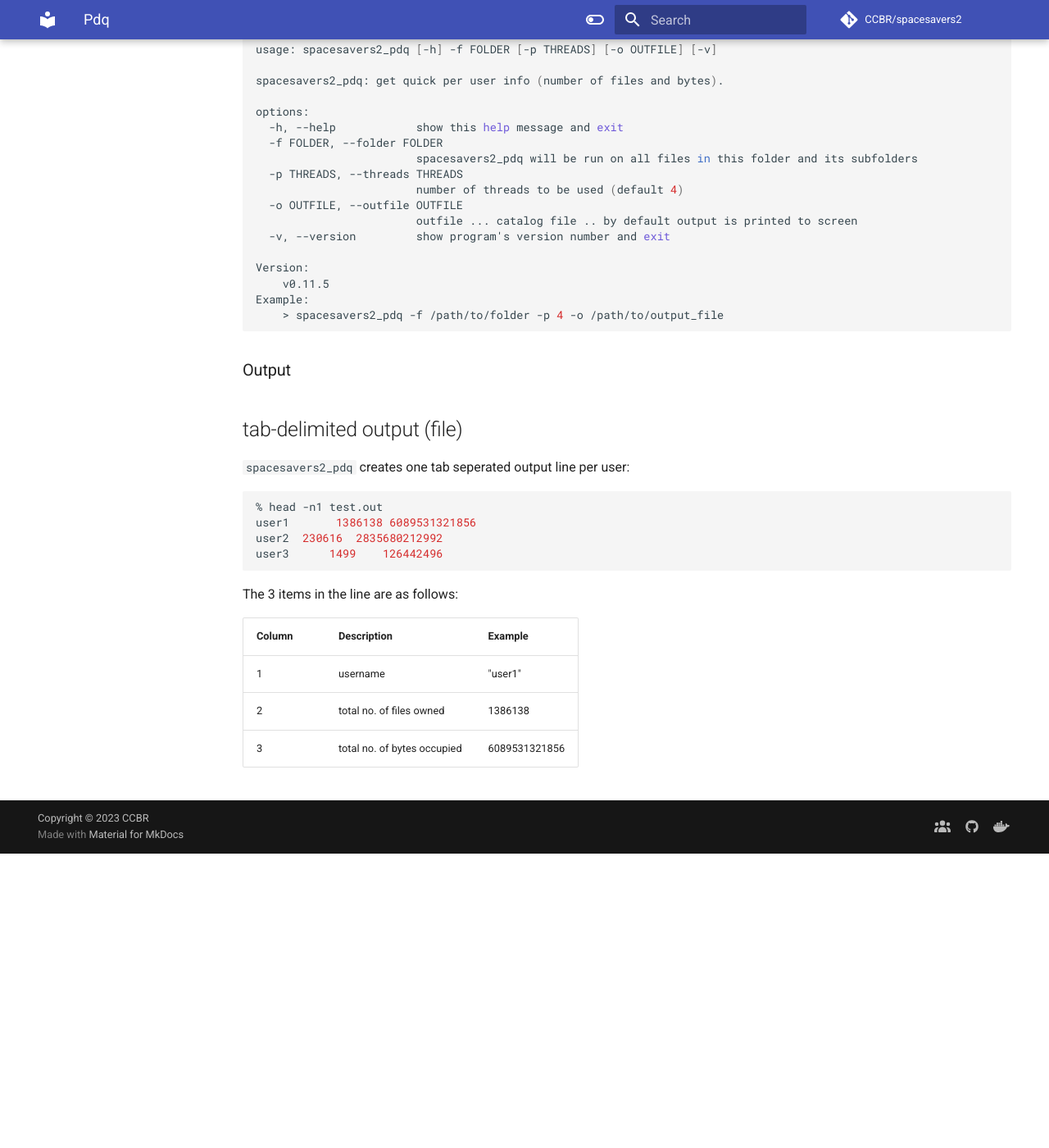
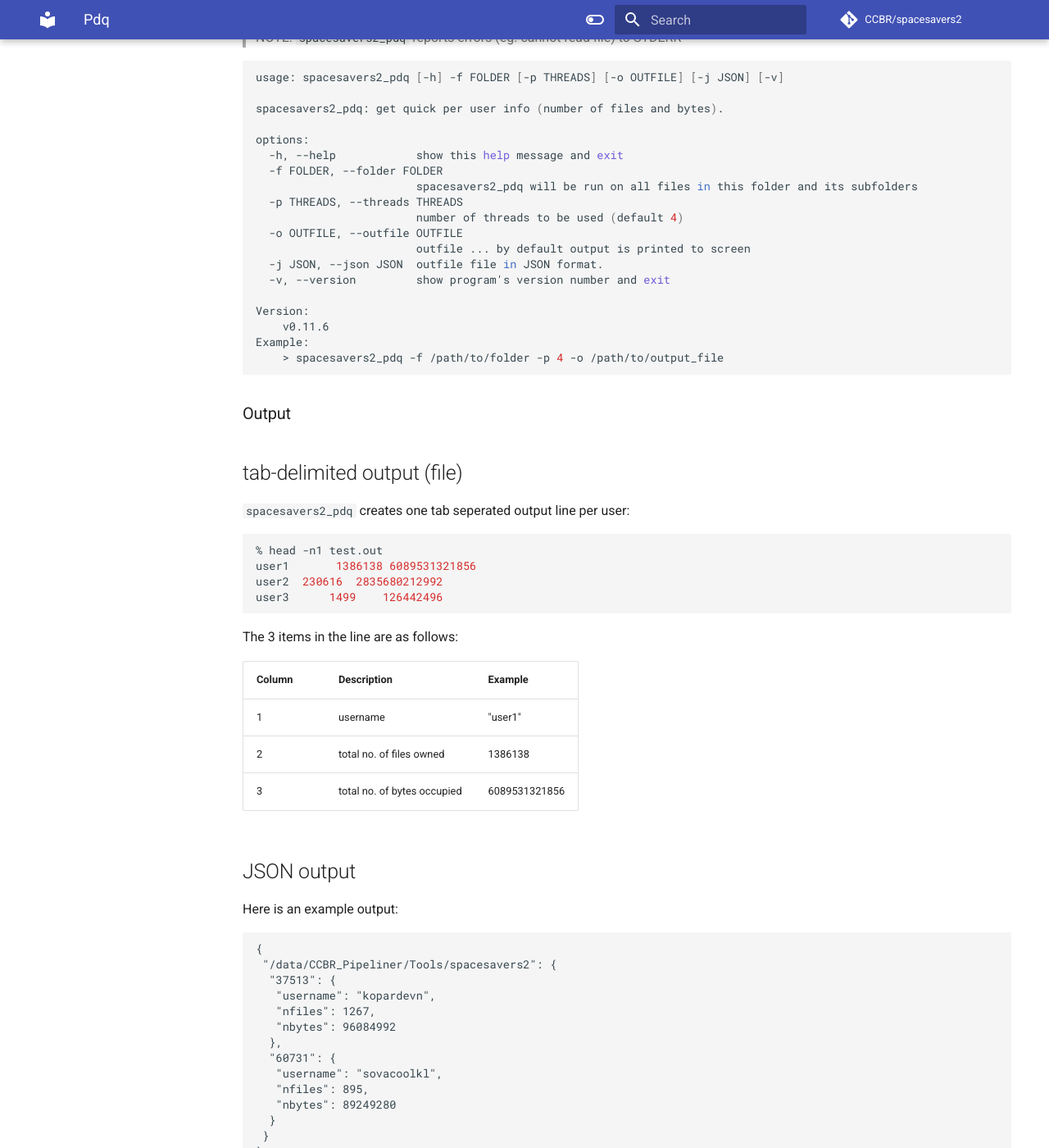
Before and after one commit to abcsFrederick/spacesavers2, an MkDocs documentation site: the page built from docs/pdq.md, in a window 1280 px wide and 1400 px high, scrolled down 668 px. Shown: the whole window at 82% size. Built offline with MkDocs 1.6.1 and Material for MkDocs 9.7.7, drawn with Linux system fonts in a browser that asks for light colours; comment, search, counter and statistics services are not loaded; the version menu is left out; before the commit the page ends 1709 px from its top, so only the background shows below that; some of the changed text lies outside the part shown.

Commit message:
docs: updated

````diff
--- a/docs/pdq.md
+++ b/docs/pdq.md
@@ -13,12 +13,13 @@ It is quick tool to gather datapoints to monitor filesystem usage. Typically, ca
 ### Inputs
  - `--folder`: Path to the folder to run `spacesavers2_pdq` on.
  - `--threads`: `spacesavers2_pdq` uses multiprocessing library to parallelize orchestration. This defines the number of threads to run in parallel.
- - `--outfile`: If not supplied then the optput is written to the screen.
+ - `--outfile`: If not supplied then the output is written to the screen.
+ - `--json`: Optional, if provided output is also written in JSON format.
 
 > NOTE: `spacesavers2_pdq` reports errors (eg. cannot read file) to STDERR
 
 ```bash
-usage: spacesavers2_pdq [-h] -f FOLDER [-p THREADS] [-o OUTFILE] [-v]
+usage: spacesavers2_pdq [-h] -f FOLDER [-p THREADS] [-o OUTFILE] [-j JSON] [-v]
 
 spacesavers2_pdq: get quick per user info (number of files and bytes).
 
@@ -29,11 +30,12 @@ options:
   -p THREADS, --threads THREADS
                         number of threads to be used (default 4)
   -o OUTFILE, --outfile OUTFILE
-                        outfile ... catalog file .. by default output is printed to screen
+                        outfile ... by default output is printed to screen
+  -j JSON, --json JSON  outfile file in JSON format.
   -v, --version         show program's version number and exit
 
 Version:
-    v0.11.5
+    v0.11.6
 Example:
     > spacesavers2_pdq -f /path/to/folder -p 4 -o /path/to/output_file
 ```
@@ -58,3 +60,24 @@ The 3 items in the line are as follows:
 | 1      | username                 | "user1" |
 | 2      | total no. of files owned     | 1386138                                                                                          |
 | 3      | total no. of bytes occupied      | 6089531321856                                                                                        |
+
+## JSON output
+
+Here is an example output:
+
+```
+{
+ "/data/CCBR_Pipeliner/Tools/spacesavers2": {
+  "37513": {
+   "username": "kopardevn",
+   "nfiles": 1267,
+   "nbytes": 96084992
+  },
+  "60731": {
+   "username": "sovacoolkl",
+   "nfiles": 895,
+   "nbytes": 89249280
+  }
+ }
+}
+```
````
